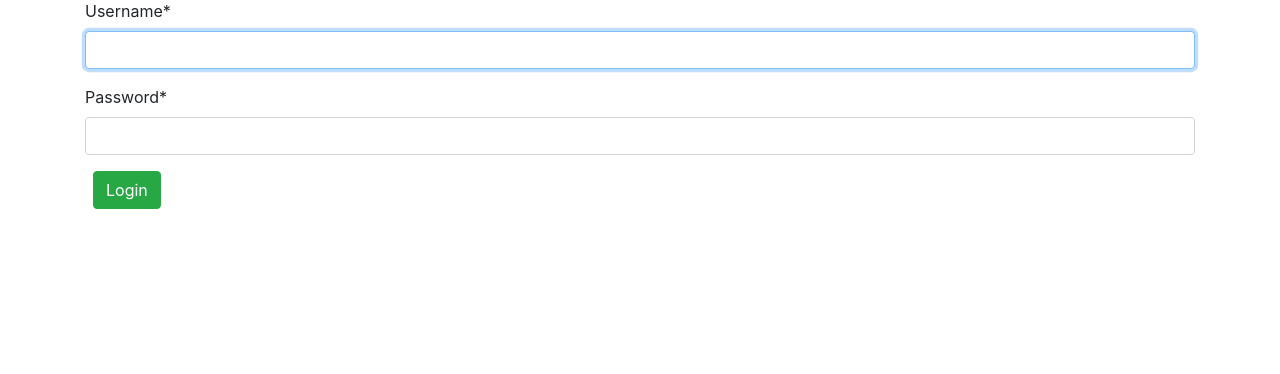
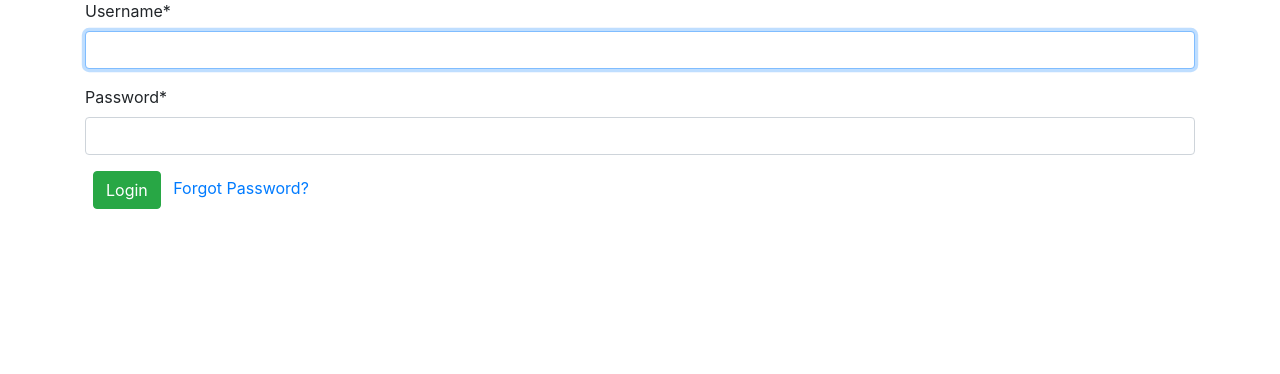
Before and after one commit to srivardhansajja/stay-safe, a Django app: page /accounts/login/ in a window 1280 px wide. Shown: the part 99-473 px from the top of the page. Run offline with Django 3.2, Linux system fonts and the light colour scheme; parts of the project's set-up code (start-up, migrations or seed data) failed here and were passed over; some libraries are stand-ins or nearby versions.

Commit message:
Added a reset password to the login page

```diff
--- a/templates/registration/login.html
+++ b/templates/registration/login.html
@@ -13,5 +13,6 @@
         {% csrf_token %}
         {{ form | crispy }}
         <button class="btn btn-success ml-2" type="submit">Login</button>
+        <a class="ml-2" href="{% url 'password_reset' %}">Forgot Password?</a>
     </form>
 {% endblock %}
```
